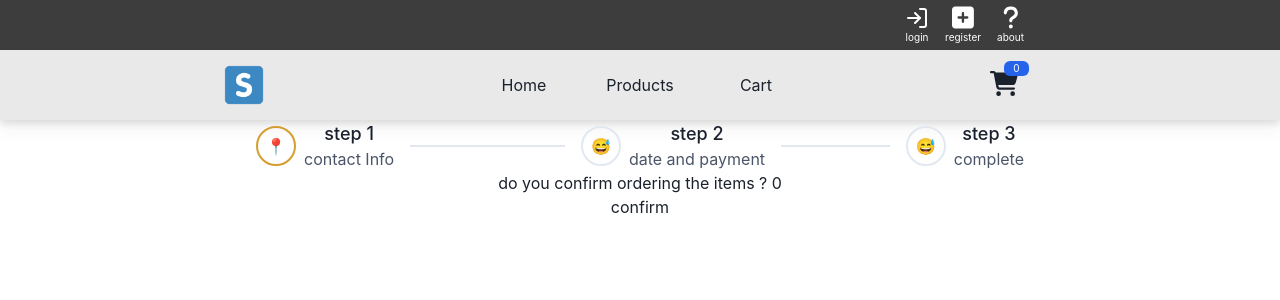
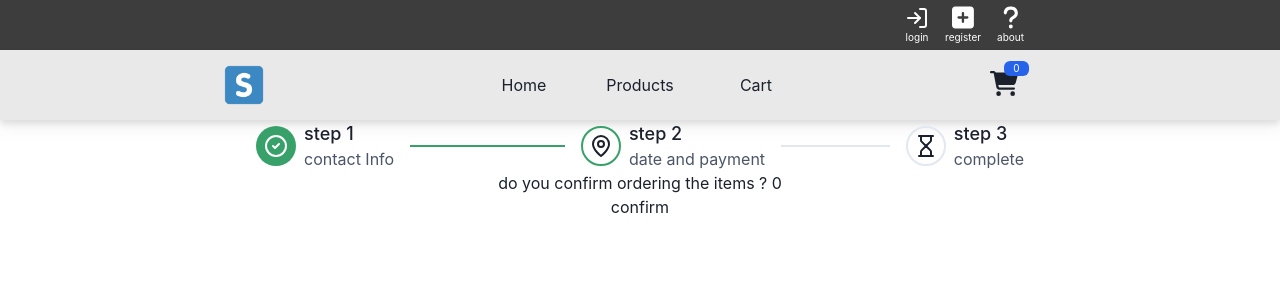
Before and after one commit to Ameer2000Mzori/ShopSprint, a React (Create React App) app in the folder frontend/: page /checkout in a window 1280 px wide. Shown: the top 300 px of the page. Built offline with nearby package versions, Linux system fonts and the light colour scheme.

Commit message:
added lucide emojis

```diff
--- a/frontend/src/components/pages/checkout/components/CheckoutStepper.jsx
+++ b/frontend/src/components/pages/checkout/components/CheckoutStepper.jsx
@@ -10,6 +10,7 @@ import {
   StepSeparator,
 } from '@chakra-ui/react'
 
+import { CircleCheck, MapPin, Hourglass } from 'lucide-react'
 const steps = [
   { title: 'step 1', description: 'contact Info' },
   { title: 'step 2 ', description: 'date and payment' },
@@ -18,14 +19,14 @@ const steps = [
 
 const CheckOutStepper = () => {
   const { activeStep } = useSteps({
-    index: 0,
+    index: 1,
     count: steps.length,
   })
 
   return (
     <Stepper
       size="lg"
-      colorScheme="yellow"
+      colorScheme="green"
       display={'flex'}
       flexDirection={'row'}
       textAlign={'center'}
@@ -37,10 +38,14 @@ const CheckOutStepper = () => {
       {steps.map((step, index) => (
         <Step key={index}>
           <StepIndicator>
-            <StepStatus complete={`✅`} incomplete={`😅`} active={`📍`} />
+            <StepStatus
+              complete={<CircleCheck />}
+              incomplete={<Hourglass />}
+              active={<MapPin />}
+            />
           </StepIndicator>
 
-          <Box flexShrink="0">
+          <Box flexShrink="0" textAlign={'start'}>
             <StepTitle>{step.title}</StepTitle>
             <StepDescription>{step.description}</StepDescription>
           </Box>
```
